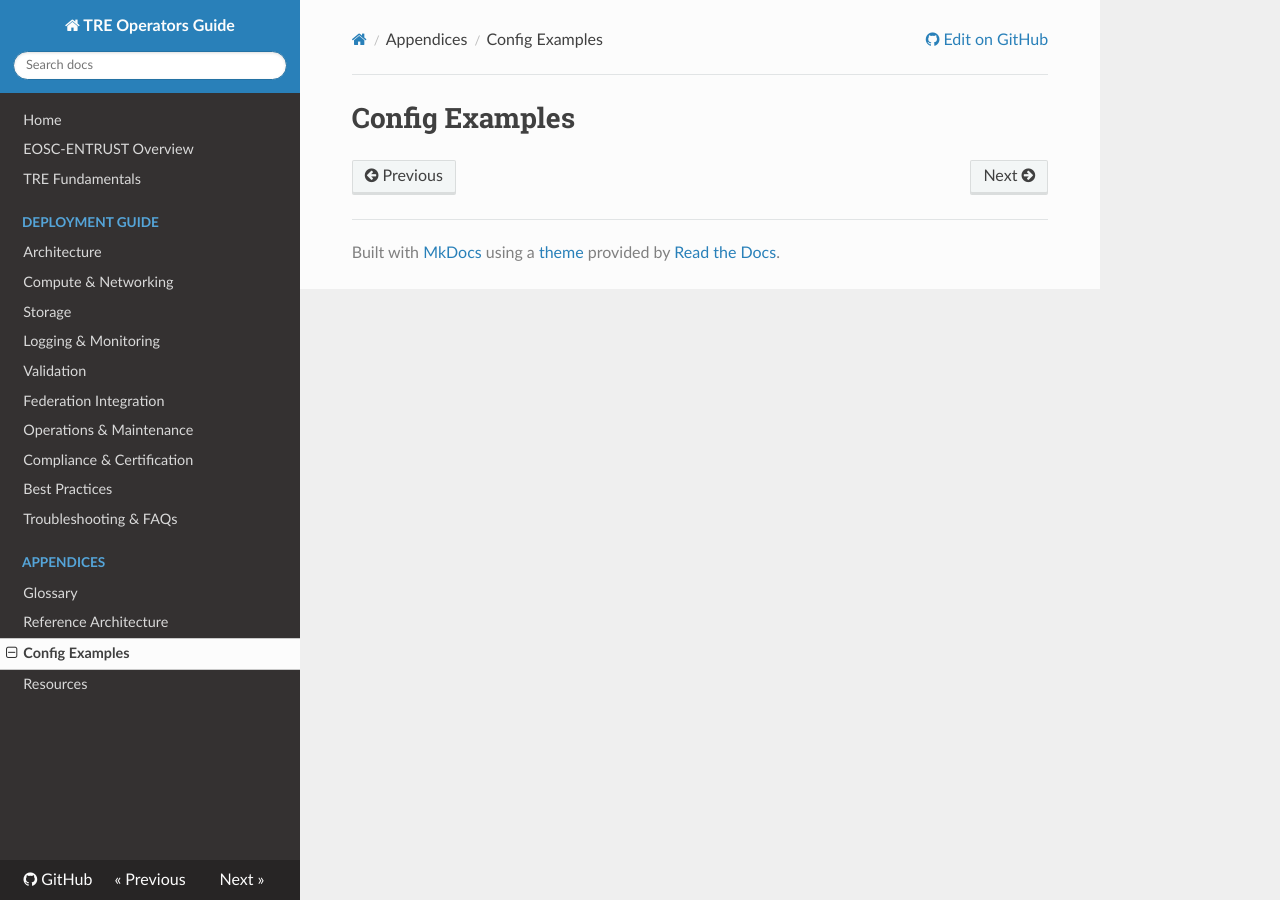
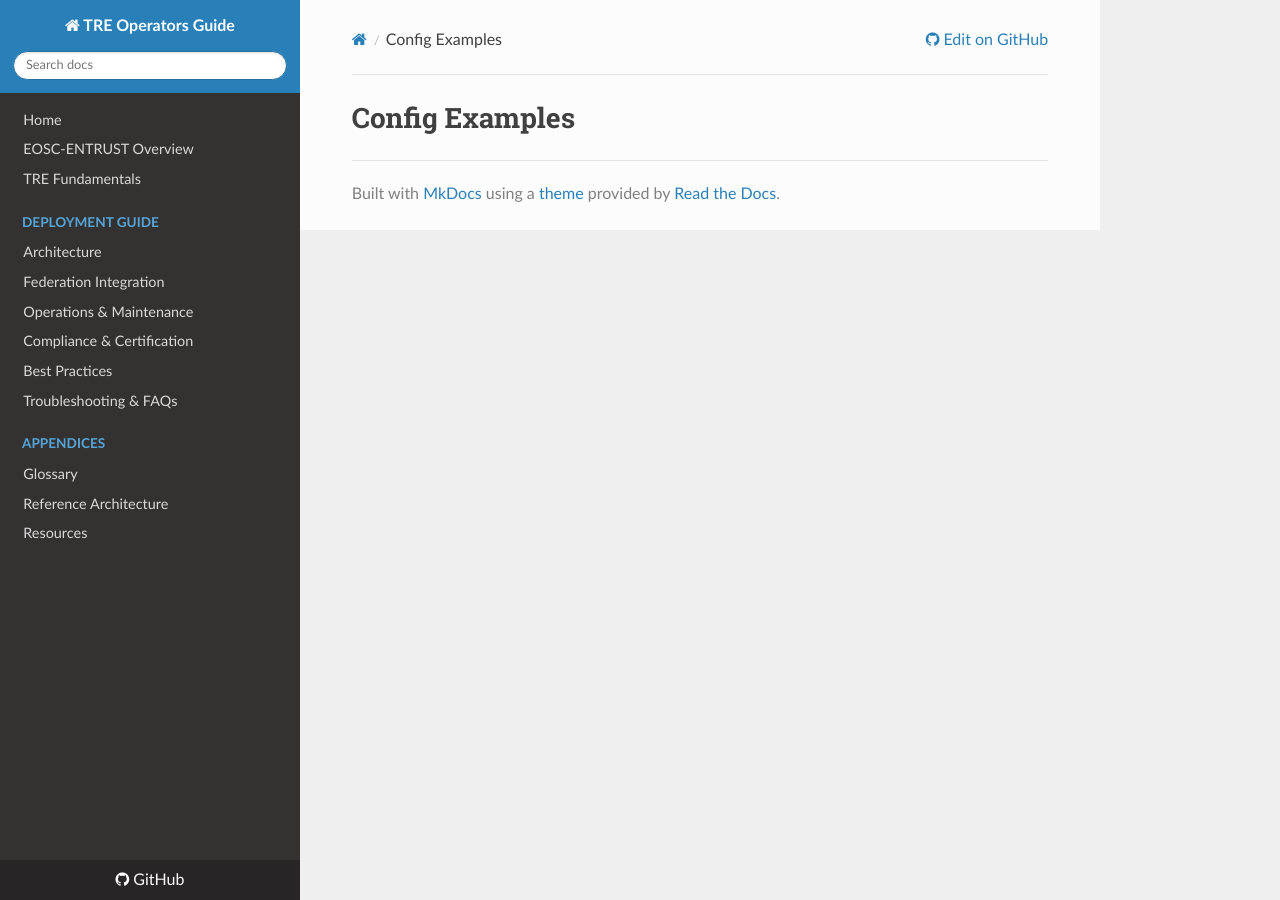
Before and after one commit to unioslo/tre-operators-docs, an MkDocs documentation site: the page built from docs/appendices/config-examples.md, in a window 1280 px wide. Built offline with MkDocs 1.6.1, drawn with Linux system fonts in a browser that asks for light colours; nearby versions of some CDN libraries.

Commit message:
Remove outdated deployment documentation and update navigation structure for improved clarity and organization.

```diff
--- a/mkdocs.yml
+++ b/mkdocs.yml
@@ -12,10 +12,6 @@ nav:
   - TRE Fundamentals: fundamentals.md
   - Deployment Guide:
       - Architecture: deployment/index.md
-      - Compute & Networking: deployment/compute-network.md
-      - Storage: deployment/storage.md
-      - Logging & Monitoring: deployment/logging-monitoring.md
-      - Validation: deployment/validation.md
   - Federation Integration: federation.md
   - Operations & Maintenance: operations.md
   - Compliance & Certification: compliance.md
@@ -24,5 +20,4 @@ nav:
   - Appendices:
       - Glossary: appendices/glossary.md
       - Reference Architecture: appendices/reference-architecture.md
-      - Config Examples: appendices/config-examples.md
       - Resources: appendices/resources.md
```
Also changed, not shown: docs/deployment/compute-network.md (deleted, +0 -1 lines), docs/deployment/logging-monitoring.md (deleted, +0 -1 lines), docs/deployment/storage.md (deleted, +0 -1 lines), docs/deployment/validation.md (deleted, +0 -1 lines).
